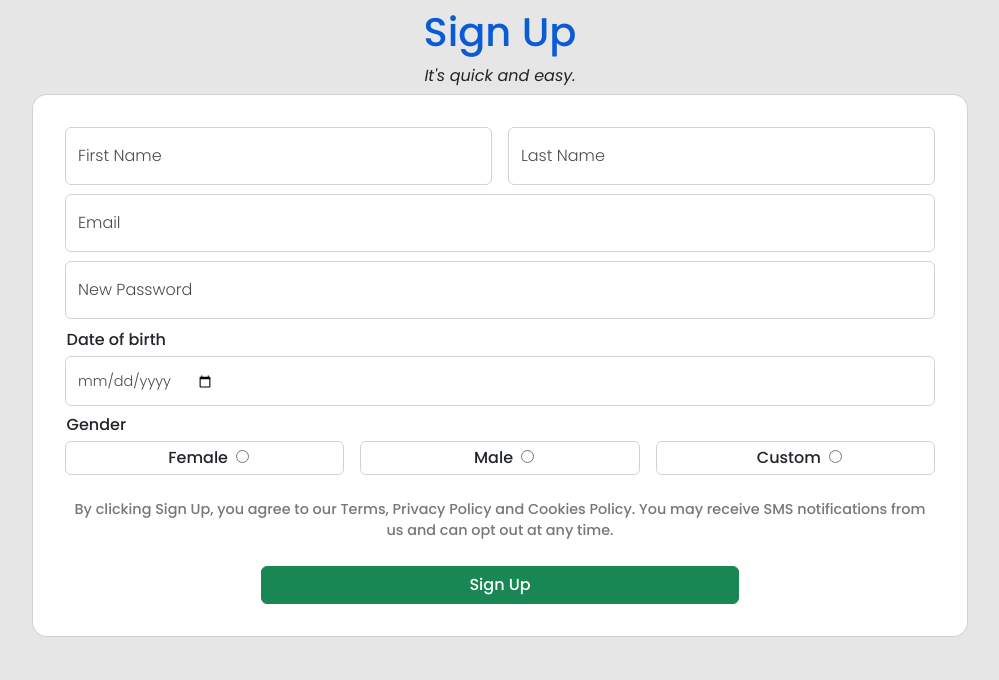
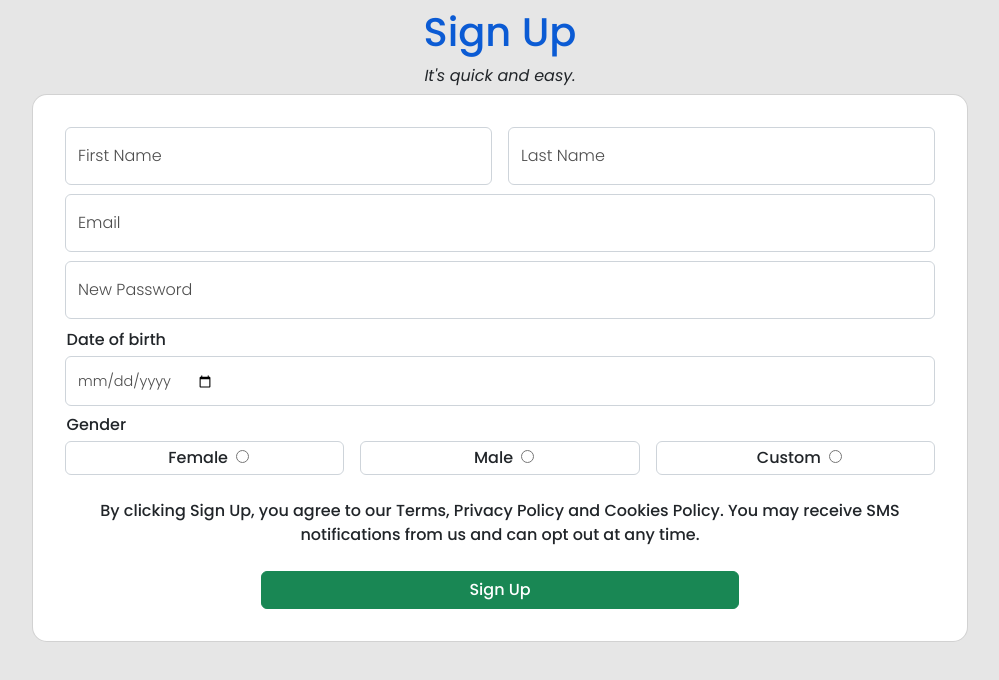
Before and after one commit to HassnainKazmi/User-Authentication-System, a React (Create React App) app: page /User-Authentication-System/signup in a window 1280 px wide. Shown: the top 680 px of the page, without its empty margins (140-1139 px from the left). Built offline with nearby package versions, Linux system fonts and the light colour scheme.

Commit message:
temporary changes

```diff
--- a/src/components/SignUpPage/signUpPage.css
+++ b/src/components/SignUpPage/signUpPage.css
@@ -86,10 +86,10 @@
   border-radius: 6px;
 }
 
-.tos {
+/* .tos {
   color: #777;
   font-size: 0.9rem;
-}
+} */
 
 .form-floating {
   height: 3.2rem;
```
